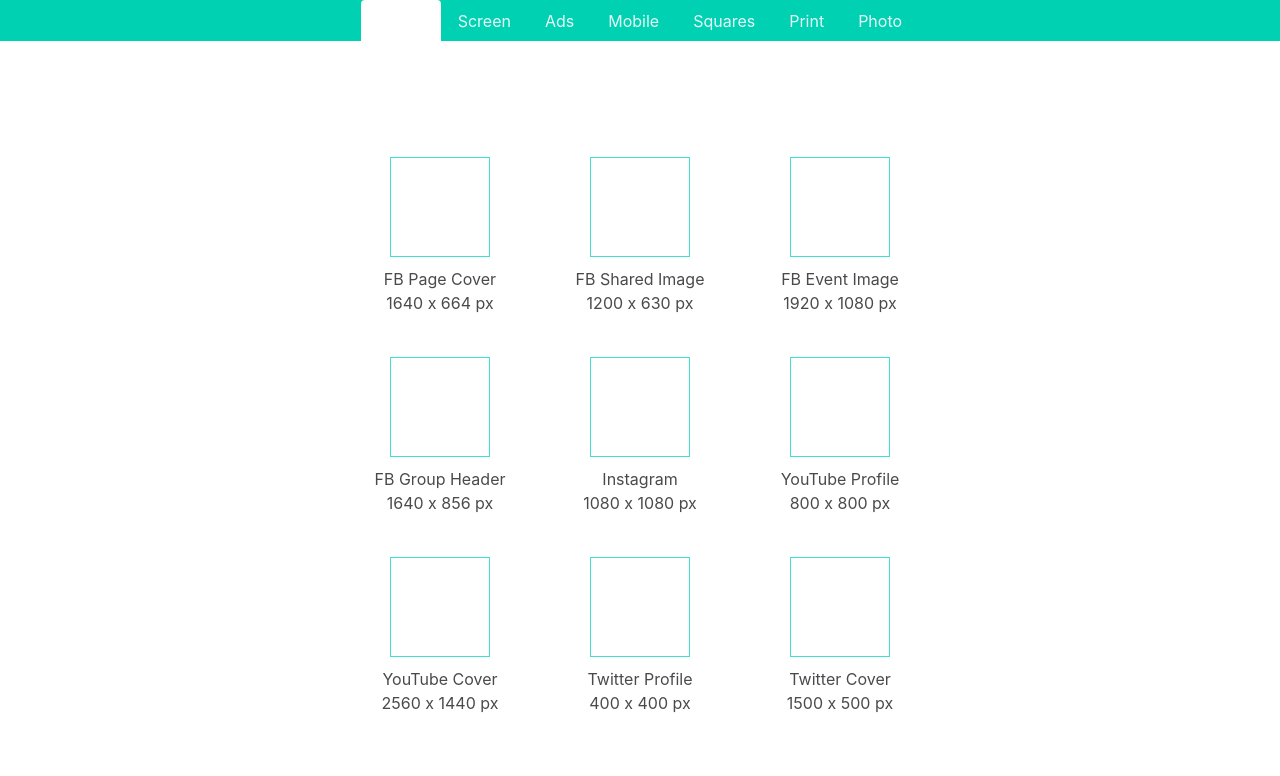
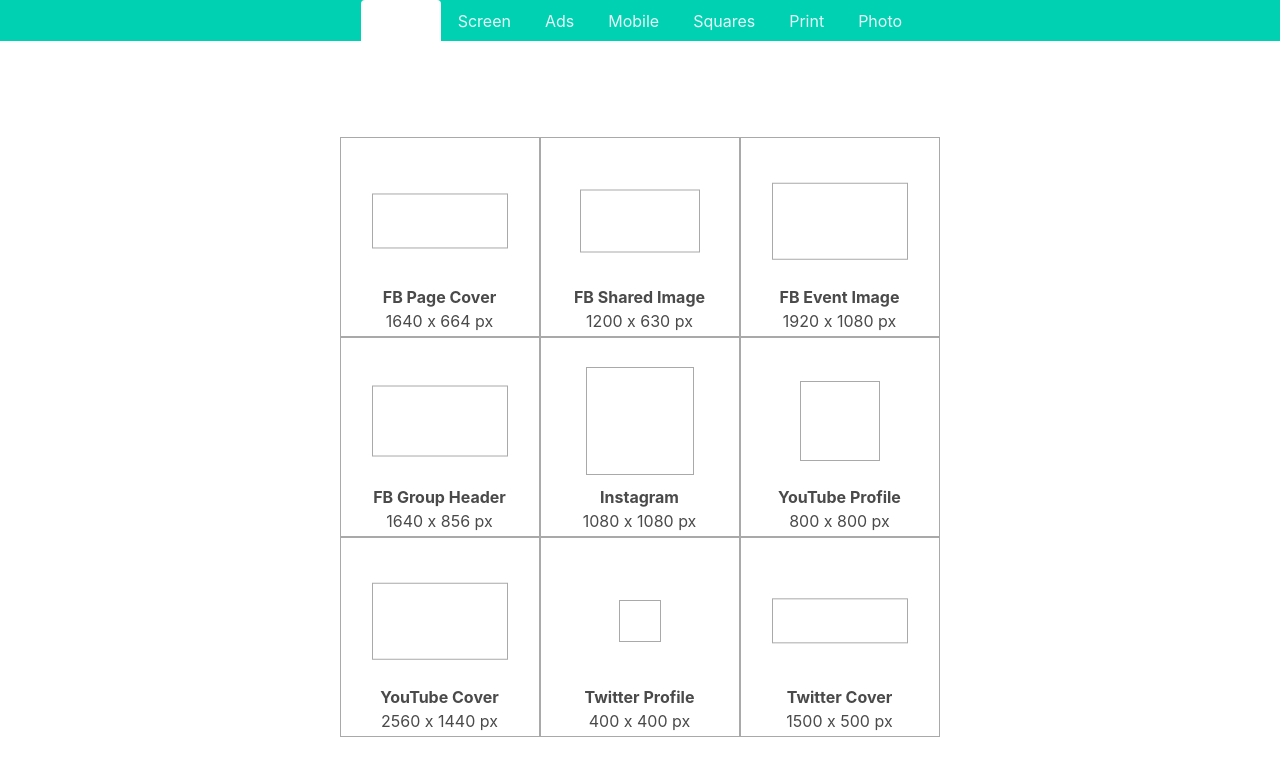
Before and after one commit to herbowicz/sizes, a website: page index.html in a window 1280 px wide. Drawn offline with Linux system fonts and the light colour scheme.

Commit message:
proper dimensions

```diff
--- a/css/style.css
+++ b/css/style.css
@@ -1,8 +1,4 @@
 @import url('https://fonts.googleapis.com/css?family=Ubuntu&display=swap');
-
-* {
-    box-sizing: border-box;
-}
 
 body {
     margin: 0;
@@ -11,28 +7,41 @@
 
 #list {
     text-align: center;
-    width: 600px;
+    width: 601px;
+    min-height: 601px;
     margin: 0 auto;
-    /* border-bottom: 1px solid turquoise;
-    border-right: 1px solid turquoise; */
 }
 
 p {
     margin: 0;
-    padding: 10px;
-    /* border-top: 1px solid turquoise;
-    border-left: 1px solid turquoise; */
+    padding: 15px;
+    border: .1px solid darkgray;
     height: 200px;
     width: 200px;
     float: left;
+    position: relative;
+}
+
+.shape-container {
+    position: relative;
+    height: 136px;
 }
 
 .shape {
+    margin: 0 auto;
     padding: 20px;
-    border: 1px solid turquoise;
+    border: 1px solid darkgray;
+    position: absolute;
+    top: 50%;
+    -ms-transform: translateY(-50%);
+    transform: translateY(-50%);
+    left: 0;
+    right: 0;
+}
 
-    width: 100px;
-    height: 100px;
-    margin: 10px auto;
-
+.info {
+    position: absolute;
+    bottom: 3px;
+    left: 0;
+    right: 0;
 }
--- a/js/script.js
+++ b/js/script.js
@@ -131,17 +131,49 @@
             for (let i of Object.values(cat)) {
                 i.forEach((el, i) => {
                     var p = document.createElement("p");
+
                     var shape = document.createElement("div");
                     shape.classList.add('shape');
+
+                    var ratio = Math.round((el.width / el.height) * 100) / 100;
+
+                    //console.log(el.width, el.height, ratio)
+
+                    var maxWidth = 136;
+                    var maxHeight = 136;
+
+                    if (el.width >= el.height) {
+                        maxWidth = Math.min(136, el.width / 10);
+                        maxHeight = Math.min(el.height / 10, el.height / el.width * 136);
+                    } else {
+                        maxHeight = Math.min(136, el.height / 10);
+                        maxWidth = Math.min(el.width / 10, el.width / el.height * 136);
+                    }
+
+                    shape.style.width = maxWidth + 'px';
+                    shape.style.height = maxHeight + 'px';
+
+
+                    var shapeContainer = document.createElement("div");
+                    shapeContainer.classList.add('shape-container');
+                    shapeContainer.appendChild(shape);
+
+                    var info = document.createElement("div");
+                    info.classList.add('info');
+
                     var title = document.createElement("h5");
+                    title.style.fontWeight = 'bold';
+
                     var content = document.createElement("div");
 
                     title.appendChild(document.createTextNode(`${el.name}`));
                     content.appendChild(document.createTextNode(`${el.width} x ${el.height} px`));
 
-                    p.appendChild(shape)
-                    p.appendChild(title)
-                    p.appendChild(content)
+                    info.appendChild(title)
+                    info.appendChild(content)
+
+                    p.appendChild(shapeContainer)
+                    p.appendChild(info)
 
                     list.appendChild(p);
 
```
Also changed, not shown: index.html (+1 -0 lines).
